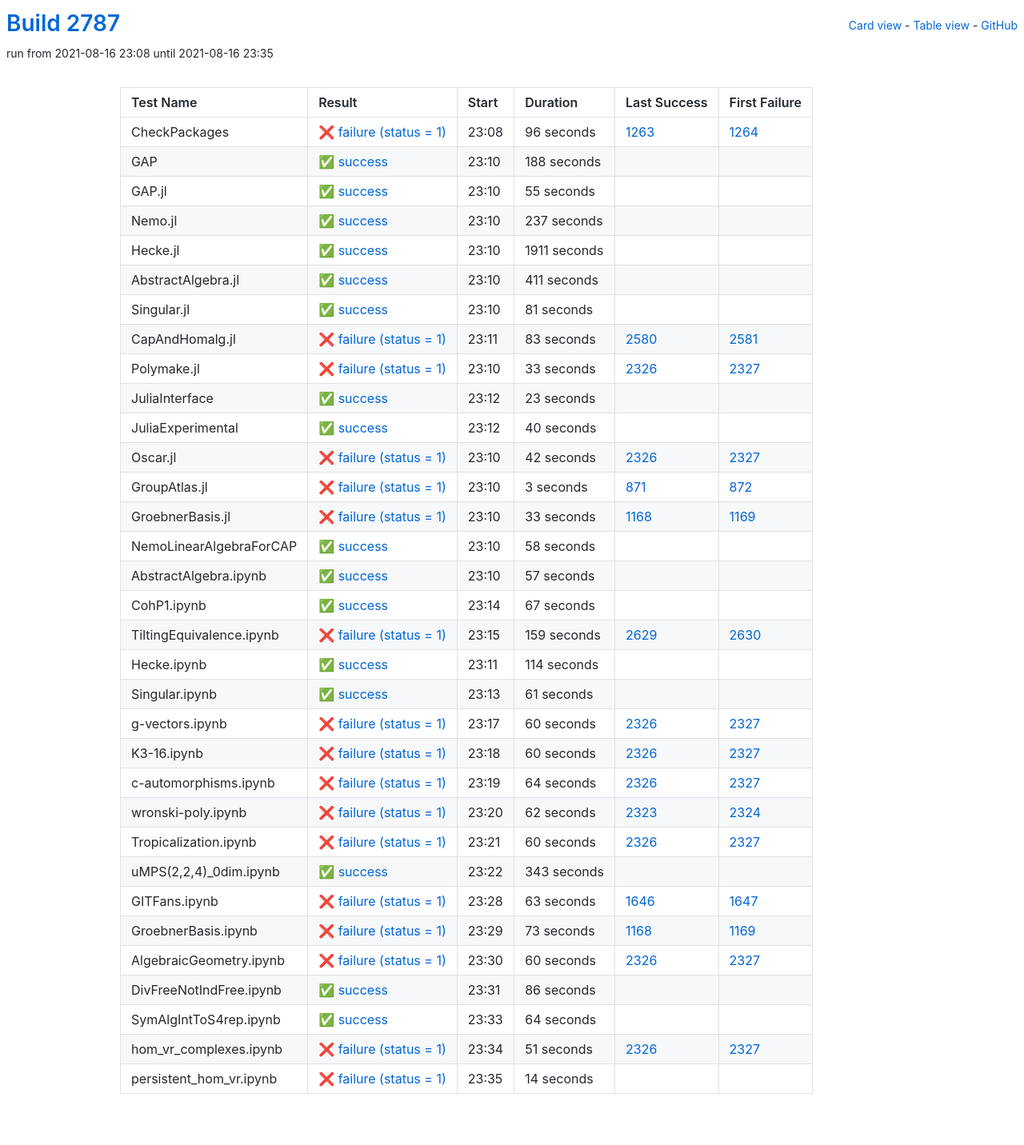
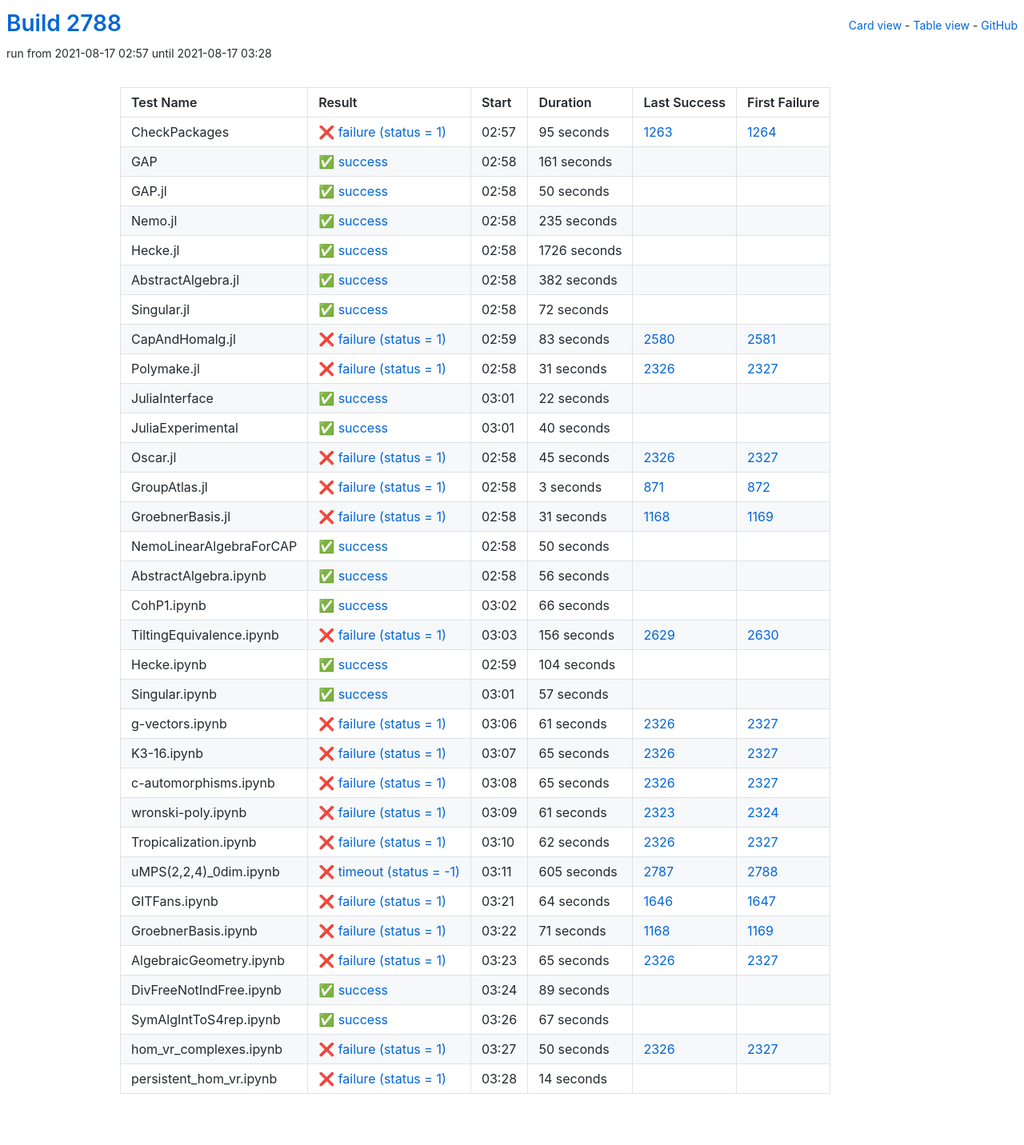
Before and after one commit to oscar-system/oscar-ci-status-stable, a Jekyll site: the page built from table.html, in a window 1280 px wide. Shown: the whole page at 80% size. Built offline with Jekyll 4.4.1, drawn with Linux system fonts in a browser that asks for light colours.

Commit message:
Build #2788

```diff
--- a/_data/ci.yml
+++ b/_data/ci.yml
@@ -1,6 +1,6 @@
 ---
-build: 2787
-build_url: https://oscarci.mathematik.uni-kl.de/job/oscar-stable/2787/
+build: 2788
+build_url: https://oscarci.mathematik.uni-kl.de/job/oscar-stable/2788/
 job: oscar-stable
 organization: oscar-system
 repo: oscar-ci-status-stable
@@ -8,92 +8,92 @@ repourl: https://github.com/oscar-system/oscar-ci-status-stable
 tests:
 - name: CheckPackages
   id: checkpackages
-  log: https://oscarci.mathematik.uni-kl.de/job/oscar-stable/2787/artifact/logs/build-2787/CheckPackages.log
-  start: 2021-08-16 23:08
+  log: https://oscarci.mathematik.uni-kl.de/job/oscar-stable/2788/artifact/logs/build-2788/CheckPackages.log
+  start: 2021-08-17 02:57
   success: false
   exitcode: 1
   status: failure
-  duration: 96
+  duration: 95
   last_success: 1263
   last_success_url: https://oscarci.mathematik.uni-kl.de/job/oscar-stable/1263/
   first_failure: 1264
   first_failure_url: https://oscarci.mathematik.uni-kl.de/job/oscar-stable/1264/
 - name: GAP
   id: gap
-  log: https://oscarci.mathematik.uni-kl.de/job/oscar-stable/2787/artifact/logs/build-2787/GAP.log
-  start: 2021-08-16 23:10
+  log: https://oscarci.mathematik.uni-kl.de/job/oscar-stable/2788/artifact/logs/build-2788/GAP.log
+  start: 2021-08-17 02:58
   success: true
   exitcode: 0
   status: success
-  duration: 188
+  duration: 161
   last_success: false
   last_success_url:
   first_failure: false
   first_failure_url:
 - name: GAP.jl
   id: gap-jl
-  log: https://oscarci.mathematik.uni-kl.de/job/oscar-stable/2787/artifact/logs/build-2787/GAP.jl.log
-  start: 2021-08-16 23:10
+  log: https://oscarci.mathematik.uni-kl.de/job/oscar-stable/2788/artifact/logs/build-2788/GAP.jl.log
+  start: 2021-08-17 02:58
   success: true
   exitcode: 0
   status: success
-  duration: 55
+  duration: 50
   last_success: false
   last_success_url:
   first_failure: false
   first_failure_url:
 - name: Nemo.jl
   id: nemo-jl
-  log: https://oscarci.mathematik.uni-kl.de/job/oscar-stable/2787/artifact/logs/build-2787/Nemo.jl.log
-  start: 2021-08-16 23:10
+  log: https://oscarci.mathematik.uni-kl.de/job/oscar-stable/2788/artifact/logs/build-2788/Nemo.jl.log
+  start: 2021-08-17 02:58
   success: true
   exitcode: 0
   status: success
-  duration: 237
+  duration: 235
   last_success: false
   last_success_url:
   first_failure: false
   first_failure_url:
 - name: Hecke.jl
   id: hecke-jl
-  log: https://oscarci.mathematik.uni-kl.de/job/oscar-stable/2787/artifact/logs/build-2787/Hecke.jl.log
-  start: 2021-08-16 23:10
+  log: https://oscarci.mathematik.uni-kl.de/job/oscar-stable/2788/artifact/logs/build-2788/Hecke.jl.log
+  start: 2021-08-17 02:58
   success: true
   exitcode: 0
   status: success
-  duration: 1911
+  duration: 1726
   last_success: false
   last_success_url:
   first_failure: false
   first_failure_url:
 - name: AbstractAlgebra.jl
   id: abstractalgebra-jl
-  log: https://oscarci.mathematik.uni-kl.de/job/oscar-stable/2787/artifact/logs/build-2787/AbstractAlgebra.jl.log
-  start: 2021-08-16 23:10
+  log: https://oscarci.mathematik.uni-kl.de/job/oscar-stable/2788/artifact/logs/build-2788/AbstractAlgebra.jl.log
+  start: 2021-08-17 02:58
   success: true
   exitcode: 0
   status: success
-  duration: 411
+  duration: 382
   last_success: false
   last_success_url:
   first_failure: false
   first_failure_url:
 - name: Singular.jl
   id: singular-jl
-  log: https://oscarci.mathematik.uni-kl.de/job/oscar-stable/2787/artifact/logs/build-2787/Singular.jl.log
-  start: 2021-08-16 23:10
+  log: https://oscarci.mathematik.uni-kl.de/job/oscar-stable/2788/artifact/logs/build-2788/Singular.jl.log
+  start: 2021-08-17 02:58
   success: true
   exitcode: 0
   status: success
-  duration: 81
+  duration: 72
   last_success: false
   last_success_url:
   first_failure: false
   first_failure_url:
 - name: CapAndHomalg.jl
   id: capandhomalg-jl
-  log: https://oscarci.mathematik.uni-kl.de/job/oscar-stable/2787/artifact/logs/build-2787/CapAndHomalg.jl.log
-  start: 2021-08-16 23:11
+  log: https://oscarci.mathematik.uni-kl.de/job/oscar-stable/2788/artifact/logs/build-2788/CapAndHomalg.jl.log
+  start: 2021-08-17 02:59
   success: false
   exitcode: 1
   status: failure
@@ -104,32 +104,32 @@ tests:
   first_failure_url: https://oscarci.mathematik.uni-kl.de/job/oscar-stable/2581/
 - name: Polymake.jl
   id: polymake-jl
-  log: https://oscarci.mathematik.uni-kl.de/job/oscar-stable/2787/artifact/logs/build-2787/Polymake.jl.log
-  start: 2021-08-16 23:10
+  log: https://oscarci.mathematik.uni-kl.de/job/oscar-stable/2788/artifact/logs/build-2788/Polymake.jl.log
+  start: 2021-08-17 02:58
   success: false
   exitcode: 1
   status: failure
-  duration: 33
+  duration: 31
   last_success: 2326
   last_success_url: https://oscarci.mathematik.uni-kl.de/job/oscar-stable/2326/
   first_failure: 2327
   first_failure_url: https://oscarci.mathematik.uni-kl.de/job/oscar-stable/2327/
 - name: JuliaInterface
   id: juliainterface
-  log: https://oscarci.mathematik.uni-kl.de/job/oscar-stable/2787/artifact/logs/build-2787/JuliaInterface.log
-  start: 2021-08-16 23:12
+  log: https://oscarci.mathematik.uni-kl.de/job/oscar-stable/2788/artifact/logs/build-2788/JuliaInterface.log
+  start: 2021-08-17 03:01
   success: true
   exitcode: 0
   status: success
-  duration: 23
+  duration: 22
   last_success: false
   last_success_url:
   first_failure: false
   first_failure_url:
 - name: JuliaExperimental
   id: juliaexperimental
-  log: https://oscarci.mathematik.uni-kl.de/job/oscar-stable/2787/artifact/logs/build-2787/JuliaExperimental.log
-  start: 2021-08-16 23:12
+  log: https://oscarci.mathematik.uni-kl.de/job/oscar-stable/2788/artifact/logs/build-2788/JuliaExperimental.log
+  start: 2021-08-17 03:01
   success: true
   exitcode: 0
   status: success
@@ -140,20 +140,20 @@ tests:
   first_failure_url:
 - name: Oscar.jl
   id: oscar-jl
-  log: https://oscarci.mathematik.uni-kl.de/job/oscar-stable/2787/artifact/logs/build-2787/Oscar.jl.log
-  start: 2021-08-16 23:10
+  log: https://oscarci.mathematik.uni-kl.de/job/oscar-stable/2788/artifact/logs/build-2788/Oscar.jl.log
+  start: 2021-08-17 02:58
   success: false
   exitcode: 1
   status: failure
-  duration: 42
+  duration: 45
   last_success: 2326
   last_success_url: https://oscarci.mathematik.uni-kl.de/job/oscar-stable/2326/
   first_failure: 2327
   first_failure_url: https://oscarci.mathematik.uni-kl.de/job/oscar-stable/2327/
 - name: GroupAtlas.jl
   id: groupatlas-jl
-  log: https://oscarci.mathematik.uni-kl.de/job/oscar-stable/2787/artifact/logs/build-2787/GroupAtlas.jl.log
-  start: 2021-08-16 23:10
+  log: https://oscarci.mathematik.uni-kl.de/job/oscar-stable/2788/artifact/logs/build-2788/GroupAtlas.jl.log
+  start: 2021-08-17 02:58
   success: false
   exitcode: 1
   status: failure
@@ -164,32 +164,80 @@ tests:
   first_failure_url: https://oscarci.mathematik.uni-kl.de/job/oscar-stable/872/
 - name: GroebnerBasis.jl
   id: groebnerbasis-jl
-  log: https://oscarci.mathematik.uni-kl.de/job/oscar-stable/2787/artifact/logs/build-2787/GroebnerBasis.jl.log
-  start: 2021-08-16 23:10
+  log: https://oscarci.mathematik.uni-kl.de/job/oscar-stable/2788/artifact/logs/build-2788/GroebnerBasis.jl.log
+  start: 2021-08-17 02:58
   success: false
   exitcode: 1
   status: failure
-  duration: 33
+  duration: 31
   last_success: 1168
   last_success_url: https://oscarci.mathematik.uni-kl.de/job/oscar-stable/1168/
   first_failure: 1169
   first_failure_url: https://oscarci.mathematik.uni-kl.de/job/oscar-stable/1169/
 - name: NemoLinearAlgebraForCAP
   id: nemolinearalgebraforcap
-  log: https://oscarci.mathematik.uni-kl.de/job/oscar-stable/2787/artifact/logs/build-2787/NemoLinearAlgebraForCAP.log
-  start: 2021-08-16 23:10
+  log: https://oscarci.mathematik.uni-kl.de/job/oscar-stable/2788/artifact/logs/build-2788/NemoLinearAlgebraForCAP.log
+  start: 2021-08-17 02:58
   success: true
   exitcode: 0
   status: success
-  duration: 58
+  duration: 50
   last_success: false
   last_success_url:
   first_failure: false
   first_failure_url:
 - name: AbstractAlgebra.ipynb
   id: abstractalgebra-ipynb
-  log: https://oscarci.mathematik.uni-kl.de/job/oscar-stable/2787/artifact/logs/build-2787/AbstractAlgebra.ipynb.log
-  start: 2021-08-16 23:10
+  log: https://oscarci.mathematik.uni-kl.de/job/oscar-stable/2788/artifact/logs/build-2788/AbstractAlgebra.ipynb.log
+  start: 2021-08-17 02:58
+  success: true
+  exitcode: 0
+  status: success
+  duration: 56
+  last_success: false
+  last_success_url:
+  first_failure: false
+  first_failure_url:
+- name: CohP1.ipynb
+  id: cohp1-ipynb
+  log: https://oscarci.mathematik.uni-kl.de/job/oscar-stable/2788/artifact/logs/build-2788/CohP1.ipynb.log
+  start: 2021-08-17 03:02
+  success: true
+  exitcode: 0
+  status: success
+  duration: 66
+  last_success: false
+  last_success_url:
+  first_failure: false
+  first_failure_url:
+- name: TiltingEquivalence.ipynb
+  id: tiltingequivalence-ipynb
+  log: https://oscarci.mathematik.uni-kl.de/job/oscar-stable/2788/artifact/logs/build-2788/TiltingEquivalence.ipynb.log
+  start: 2021-08-17 03:03
+  success: false
+  exitcode: 1
+  status: failure
+  duration: 156
+  last_success: 2629
+  last_success_url: https://oscarci.mathematik.uni-kl.de/job/oscar-stable/2629/
+  first_failure: 2630
+  first_failure_url: https://oscarci.mathematik.uni-kl.de/job/oscar-stable/2630/
+- name: Hecke.ipynb
+  id: hecke-ipynb
+  log: https://oscarci.mathematik.uni-kl.de/job/oscar-stable/2788/artifact/logs/build-2788/Hecke.ipynb.log
+  start: 2021-08-17 02:59
+  success: true
+  exitcode: 0
+  status: success
+  duration: 104
+  last_success: false
+  last_success_url:
+  first_failure: false
+  first_failure_url:
+- name: Singular.ipynb
+  id: singular-ipynb
+  log: https://oscarci.mathematik.uni-kl.de/job/oscar-stable/2788/artifact/logs/build-2788/Singular.ipynb.log
+  start: 2021-08-17 03:01
   success: true
   exitcode: 0
   status: success
@@ -198,10 +246,130 @@ tests:
   last_success_url:
   first_failure: false
   first_failure_url:
-- name: CohP1.ipynb
-  id: cohp1-ipynb
-  log: https://oscarci.mathematik.uni-kl.de/job/oscar-stable/2787/artifact/logs/build-2787/CohP1.ipynb.log
-  start: 2021-08-16 23:14
+- name: g-vectors.ipynb
+  id: g-vectors-ipynb
+  log: https://oscarci.mathematik.uni-kl.de/job/oscar-stable/2788/artifact/logs/build-2788/g-vectors.ipynb.log
+  start: 2021-08-17 03:06
+  success: false
+  exitcode: 1
+  status: failure
+  duration: 61
+  last_success: 2326
+  last_success_url: https://oscarci.mathematik.uni-kl.de/job/oscar-stable/2326/
+  first_failure: 2327
+  first_failure_url: https://oscarci.mathematik.uni-kl.de/job/oscar-stable/2327/
+- name: K3-16.ipynb
+  id: k3-16-ipynb
+  log: https://oscarci.mathematik.uni-kl.de/job/oscar-stable/2788/artifact/logs/build-2788/K3-16.ipynb.log
+  start: 2021-08-17 03:07
+  success: false
+  exitcode: 1
+  status: failure
+  duration: 65
+  last_success: 2326
+  last_success_url: https://oscarci.mathematik.uni-kl.de/job/oscar-stable/2326/
+  first_failure: 2327
+  first_failure_url: https://oscarci.mathematik.uni-kl.de/job/oscar-stable/2327/
+- name: c-automorphisms.ipynb
+  id: c-automorphisms-ipynb
+  log: https://oscarci.mathematik.uni-kl.de/job/oscar-stable/2788/artifact/logs/build-2788/c-automorphisms.ipynb.log
+  start: 2021-08-17 03:08
+  success: false
+  exitcode: 1
+  status: failure
+  duration: 65
+  last_success: 2326
+  last_success_url: https://oscarci.mathematik.uni-kl.de/job/oscar-stable/2326/
+  first_failure: 2327
+  first_failure_url: https://oscarci.mathematik.uni-kl.de/job/oscar-stable/2327/
+- name: wronski-poly.ipynb
+  id: wronski-poly-ipynb
+  log: https://oscarci.mathematik.uni-kl.de/job/oscar-stable/2788/artifact/logs/build-2788/wronski-poly.ipynb.log
+  start: 2021-08-17 03:09
+  success: false
+  exitcode: 1
+  status: failure
+  duration: 61
+  last_success: 2323
+  last_success_url: https://oscarci.mathematik.uni-kl.de/job/oscar-stable/2323/
+  first_failure: 2324
+  first_failure_url: https://oscarci.mathematik.uni-kl.de/job/oscar-stable/2324/
+- name: Tropicalization.ipynb
+  id: tropicalization-ipynb
+  log: https://oscarci.mathematik.uni-kl.de/job/oscar-stable/2788/artifact/logs/build-2788/Tropicalization.ipynb.log
+  start: 2021-08-17 03:10
+  success: false
+  exitcode: 1
+  status: failure
+  duration: 62
+  last_success: 2326
+  last_success_url: https://oscarci.mathematik.uni-kl.de/job/oscar-stable/2326/
+  first_failure: 2327
+  first_failure_url: https://oscarci.mathematik.uni-kl.de/job/oscar-stable/2327/
+- name: uMPS(2,2,4)_0dim.ipynb
+  id: umps-2-2-4-0dim-ipynb
+  log: https://oscarci.mathematik.uni-kl.de/job/oscar-stable/2788/artifact/logs/build-2788/uMPS-2-2-4-_0dim.ipynb.log
+  start: 2021-08-17 03:11
+  success: false
+  exitcode: -1
+  status: timeout
+  duration: 605
+  last_success: 2787
+  last_success_url: https://oscarci.mathematik.uni-kl.de/job/oscar-stable/2787/
+  first_failure: 2788
+  first_failure_url: https://oscarci.mathematik.uni-kl.de/job/oscar-stable/2788/
+- name: GITFans.ipynb
+  id: gitfans-ipynb
+  log: https://oscarci.mathematik.uni-kl.de/job/oscar-stable/2788/artifact/logs/build-2788/GITFans.ipynb.log
+  start: 2021-08-17 03:21
+  success: false
+  exitcode: 1
+  status: failure
+  duration: 64
+  last_success: 1646
+  last_success_url: https://oscarci.mathematik.uni-kl.de/job/oscar-stable/1646/
+  first_failure: 1647
+  first_failure_url: https://oscarci.mathematik.uni-kl.de/job/oscar-stable/1647/
+- name: GroebnerBasis.ipynb
+  id: groebnerbasis-ipynb
+  log: https://oscarci.mathematik.uni-kl.de/job/oscar-stable/2788/artifact/logs/build-2788/GroebnerBasis.ipynb.log
+  start: 2021-08-17 03:22
+  success: false
+  exitcode: 1
+  status: failure
+  duration: 71
+  last_success: 1168
+  last_success_url: https://oscarci.mathematik.uni-kl.de/job/oscar-stable/1168/
+  first_failure: 1169
+  first_failure_url: https://oscarci.mathematik.uni-kl.de/job/oscar-stable/1169/
+- name: AlgebraicGeometry.ipynb
+  id: algebraicgeometry-ipynb
+  log: https://oscarci.mathematik.uni-kl.de/job/oscar-stable/2788/artifact/logs/build-2788/AlgebraicGeometry.ipynb.log
+  start: 2021-08-17 03:23
+  success: false
+  exitcode: 1
+  status: failure
+  duration: 65
+  last_success: 2326
+  last_success_url: https://oscarci.mathematik.uni-kl.de/job/oscar-stable/2326/
+  first_failure: 2327
+  first_failure_url: https://oscarci.mathematik.uni-kl.de/job/oscar-stable/2327/
+- name: DivFreeNotIndFree.ipynb
+  id: divfreenotindfree-ipynb
+  log: https://oscarci.mathematik.uni-kl.de/job/oscar-stable/2788/artifact/logs/build-2788/DivFreeNotIndFree.ipynb.log
+  start: 2021-08-17 03:24
+  success: true
+  exitcode: 0
+  status: success
+  duration: 89
+  last_success: false
+  last_success_url:
+  first_failure: false
+  first_failure_url:
+- name: SymAlgIntToS4rep.ipynb
+  id: symalginttos4rep-ipynb
+  log: https://oscarci.mathematik.uni-kl.de/job/oscar-stable/2788/artifact/logs/build-2788/SymAlgIntToS4rep.ipynb.log
+  start: 2021-08-17 03:26
   success: true
   exitcode: 0
   status: success
@@ -210,190 +378,22 @@ tests:
   last_success_url:
   first_failure: false
   first_failure_url:
-- name: TiltingEquivalence.ipynb
-  id: tiltingequivalence-ipynb
-  log: https://oscarci.mathematik.uni-kl.de/job/oscar-stable/2787/artifact/logs/build-2787/TiltingEquivalence.ipynb.log
-  start: 2021-08-16 23:15
+- name: hom_vr_complexes.ipynb
+  id: hom-vr-complexes-ipynb
+  log: https://oscarci.mathematik.uni-kl.de/job/oscar-stable/2788/artifact/logs/build-2788/hom_vr_complexes.ipynb.log
+  start: 2021-08-17 03:27
   success: false
   exitcode: 1
   status: failure
-  duration: 159
-  last_success: 2629
-  last_success_url: https://oscarci.mathematik.uni-kl.de/job/oscar-stable/2629/
-  first_failure: 2630
-  first_failure_url: https://oscarci.mathematik.uni-kl.de/job/oscar-stable/2630/
-- name: Hecke.ipynb
-  id: hecke-ipynb
-  log: https://oscarci.mathematik.uni-kl.de/job/oscar-stable/2787/artifact/logs/build-2787/Hecke.ipynb.log
-  start: 2021-08-16 23:11
-  success: true
-  exitcode: 0
-  status: success
-  duration: 114
-  last_success: false
-  last_success_url:
-  first_failure: false
-  first_failure_url:
-- name: Singular.ipynb
-  id: singular-ipynb
-  log: https://oscarci.mathematik.uni-kl.de/job/oscar-stable/2787/artifact/logs/build-2787/Singular.ipynb.log
-  start: 2021-08-16 23:13
-  success: true
-  exitcode: 0
-  status: success
-  duration: 61
-  last_success: false
-  last_success_url:
-  first_failure: false
-  first_failure_url:
-- name: g-vectors.ipynb
-  id: g-vectors-ipynb
-  log: https://oscarci.mathematik.uni-kl.de/job/oscar-stable/2787/artifact/logs/build-2787/g-vectors.ipynb.log
-  start: 2021-08-16 23:17
-  success: false
-  exitcode: 1
-  status: failure
-  duration: 60
-  last_success: 2326
-  last_success_url: https://oscarci.mathematik.uni-kl.de/job/oscar-stable/2326/
-  first_failure: 2327
-  first_failure_url: https://oscarci.mathematik.uni-kl.de/job/oscar-stable/2327/
-- name: K3-16.ipynb
-  id: k3-16-ipynb
-  log: https://oscarci.mathematik.uni-kl.de/job/oscar-stable/2787/artifact/logs/build-2787/K3-16.ipynb.log
-  start: 2021-08-16 23:18
-  success: false
-  exitcode: 1
-  status: failure
-  duration: 60
-  last_success: 2326
-  last_success_url: https://oscarci.mathematik.uni-kl.de/job/oscar-stable/2326/
-  first_failure: 2327
-  first_failure_url: https://oscarci.mathematik.uni-kl.de/job/oscar-stable/2327/
-- name: c-automorphisms.ipynb
-  id: c-automorphisms-ipynb
-  log: https://oscarci.mathematik.uni-kl.de/job/oscar-stable/2787/artifact/logs/build-2787/c-automorphisms.ipynb.log
-  start: 2021-08-16 23:19
-  success: false
-  exitcode: 1
-  status: failure
-  duration: 64
-  last_success: 2326
-  last_success_url: https://oscarci.mathematik.uni-kl.de/job/oscar-stable/2326/
-  first_failure: 2327
-  first_failure_url: https://oscarci.mathematik.uni-kl.de/job/oscar-stable/2327/
-- name: wronski-poly.ipynb
-  id: wronski-poly-ipynb
-  log: https://oscarci.mathematik.uni-kl.de/job/oscar-stable/2787/artifact/logs/build-2787/wronski-poly.ipynb.log
-  start: 2021-08-16 23:20
-  success: false
-  exitcode: 1
-  status: failure
-  duration: 62
-  last_success: 2323
-  last_success_url: https://oscarci.mathematik.uni-kl.de/job/oscar-stable/2323/
-  first_failure: 2324
-  first_failure_url: https://oscarci.mathematik.uni-kl.de/job/oscar-stable/2324/
-- name: Tropicalization.ipynb
-  id: tropicalization-ipynb
-  log: https://oscarci.mathematik.uni-kl.de/job/oscar-stable/2787/artifact/logs/build-2787/Tropicalization.ipynb.log
-  start: 2021-08-16 23:21
-  success: false
-  exitcode: 1
-  status: failure
-  duration: 60
-  last_success: 2326
-  last_success_url: https://oscarci.mathematik.uni-kl.de/job/oscar-stable/2326/
-  first_failure: 2327
-  first_failure_url: https://oscarci.mathematik.uni-kl.de/job/oscar-stable/2327/
-- name: uMPS(2,2,4)_0dim.ipynb
-  id: umps-2-2-4-0dim-ipynb
-  log: https://oscarci.mathematik.uni-kl.de/job/oscar-stable/2787/artifact/logs/build-2787/uMPS-2-2-4-_0dim.ipynb.log
-  start: 2021-08-16 23:22
-  success: true
-  exitcode: 0
-  status: success
-  duration: 343
-  last_success: false
-  last_success_url:
-  first_failure: false
-  first_failure_url:
-- name: GITFans.ipynb
-  id: gitfans-ipynb
-  log: https://oscarci.mathematik.uni-kl.de/job/oscar-stable/2787/artifact/logs/build-2787/GITFans.ipynb.log
-  start: 2021-08-16 23:28
-  success: false
-  exitcode: 1
-  status: failure
-  duration: 63
-  last_success: 1646
-  last_success_url: https://oscarci.mathematik.uni-kl.de/job/oscar-stable/1646/
-  first_failure: 1647
-  first_failure_url: https://oscarci.mathematik.uni-kl.de/job/oscar-stable/1647/
-- name: GroebnerBasis.ipynb
-  id: groebnerbasis-ipynb
-  log: https://oscarci.mathematik.uni-kl.de/job/oscar-stable/2787/artifact/logs/build-2787/GroebnerBasis.ipynb.log
-  start: 2021-08-16 23:29
-  success: false
-  exitcode: 1
-  status: failure
-  duration: 73
-  last_success: 1168
-  last_success_url: https://oscarci.mathematik.uni-kl.de/job/oscar-stable/1168/
-  first_failure: 1169
-  first_failure_url: https://oscarci.mathematik.uni-kl.de/job/oscar-stable/1169/
-- name: AlgebraicGeometry.ipynb
-  id: algebraicgeometry-ipynb
-  log: https://oscarci.mathematik.uni-kl.de/job/oscar-stable/2787/artifact/logs/build-2787/AlgebraicGeometry.ipynb.log
-  start: 2021-08-16 23:30
-  success: false
-  exitcode: 1
-  status: failure
-  duration: 60
-  last_success: 2326
-  last_success_url: https://oscarci.mathematik.uni-kl.de/job/oscar-stable/2326/
-  first_failure: 2327
-  first_failure_url: https://oscarci.mathematik.uni-kl.de/job/oscar-stable/2327/
-- name: DivFreeNotIndFree.ipynb
-  id: divfreenotindfree-ipynb
-  log: https://oscarci.mathematik.uni-kl.de/job/oscar-stable/2787/artifact/logs/build-2787/DivFreeNotIndFree.ipynb.log
-  start: 2021-08-16 23:31
-  success: true
-  exitcode: 0
-  status: success
-  duration: 86
-  last_success: false
-  last_success_url:
-  first_failure: false
-  first_failure_url:
-- name: SymAlgIntToS4rep.ipynb
-  id: symalginttos4rep-ipynb
-  log: https://oscarci.mathematik.uni-kl.de/job/oscar-stable/2787/artifact/logs/build-2787/SymAlgIntToS4rep.ipynb.log
-  start: 2021-08-16 23:33
-  success: true
-  exitcode: 0
-  status: success
-  duration: 64
-  last_success: false
-  last_success_url:
-  first_failure: false
-  first_failure_url:
-- name: hom_vr_complexes.ipynb
-  id: hom-vr-complexes-ipynb
-  log: https://oscarci.mathematik.uni-kl.de/job/oscar-stable/2787/artifact/logs/build-2787/hom_vr_complexes.ipynb.log
-  start: 2021-08-16 23:34
-  success: false
-  exitcode: 1
-  status: failure
-  duration: 51
+  duration: 50
   last_success: 2326
   last_success_url: https://oscarci.mathematik.uni-kl.de/job/oscar-stable/2326/
   first_failure: 2327
   first_failure_url: https://oscarci.mathematik.uni-kl.de/job/oscar-stable/2327/
 - name: persistent_hom_vr.ipynb
   id: persistent-hom-vr-ipynb
-  log: https://oscarci.mathematik.uni-kl.de/job/oscar-stable/2787/artifact/logs/build-2787/persistent_hom_vr.ipynb.log
-  start: 2021-08-16 23:35
+  log: https://oscarci.mathematik.uni-kl.de/job/oscar-stable/2788/artifact/logs/build-2788/persistent_hom_vr.ipynb.log
+  start: 2021-08-17 03:28
   success: false
   exitcode: 1
   status: failure
```
Also changed, not shown: README.md.
